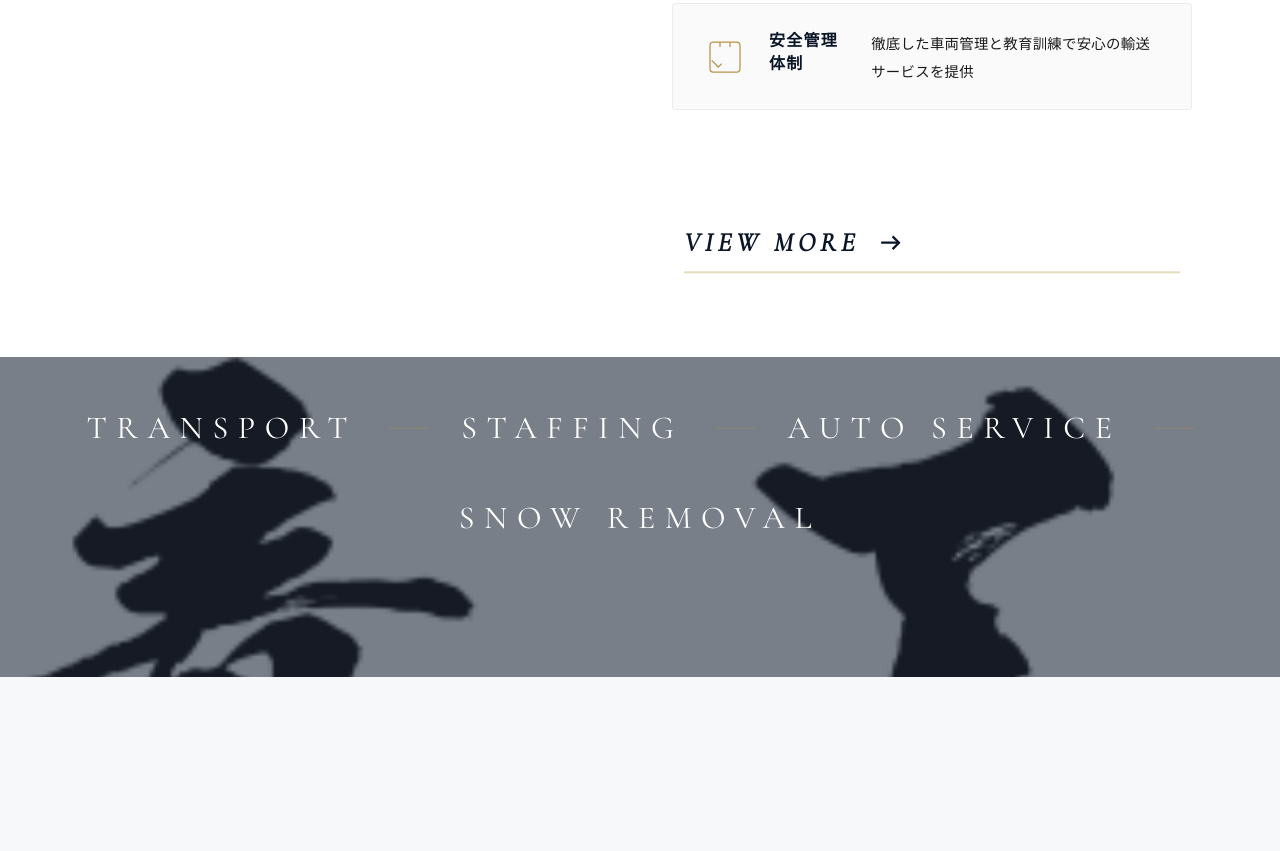
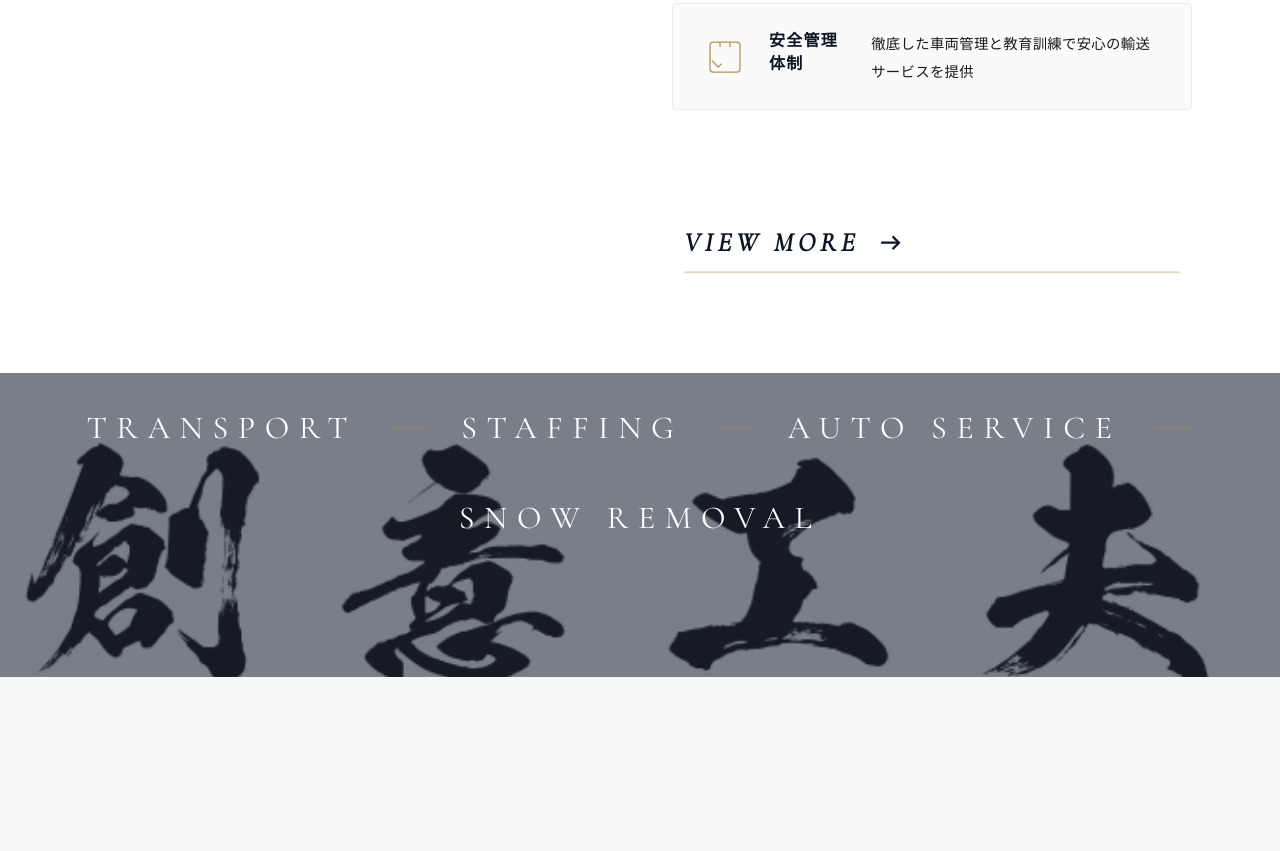
Before and after one commit to nobby-h/yamamoto-shokuhan-renewal, a website built with Vite: page service.html in a window 1280 px wide. Shown: the part 1599-2450 px from the top of the page. Built offline with nearby package versions, Linux system fonts and the light colour scheme; no server answers.

Commit message:
Fix: 事業案内ページの創意工夫背景画像を contain で全体表示に変更

```diff
--- a/service.html
+++ b/service.html
@@ -152,7 +152,7 @@
 
     <!-- ========== 5. PARALLAX BAND 1 ========== -->
     <div class="p-parallax-band">
-      <div class="p-parallax-band__bg" style="background-image: url('/src/assets/images/img2/shakun.png'); background-size: cover; background-position: center;"></div>
+      <div class="p-parallax-band__bg" style="background-image: url('/src/assets/images/img2/shakun.png'); background-size: contain; background-repeat: no-repeat; background-position: center; background-color: var(--color-primary); inset: 0; height: 100%;"></div>
       <div class="p-parallax-band__content">
         <span class="p-parallax-band__text">Transport</span>
         <span class="p-parallax-band__divider"></span>
```
